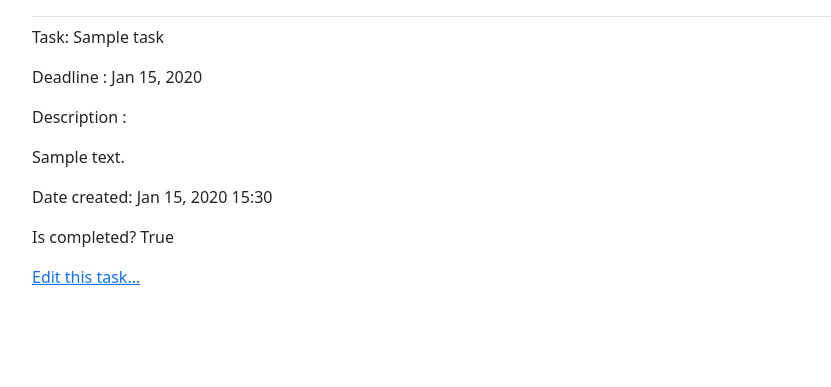
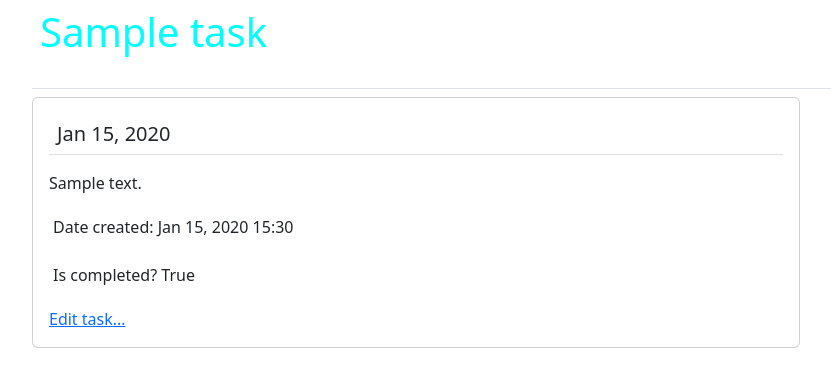
Before and after one commit to Arjunpride15/plannerproject, a Django app: page /tasks/1/ in a window 1280 px wide. Shown: the part 56-443 px from the top of the page, without its empty margins (50-881 px from the left). Run offline with Django 5.2, Linux system fonts and the light colour scheme; a user stored in the database is signed in; tables that the repository leaves empty hold one stand-in row (values such as "Sample post"); some libraries are stand-ins or nearby versions.

Commit message:
Styled task and tasks pages

```diff
--- a/daily_planner/templates/daily_planner/task.html
+++ b/daily_planner/templates/daily_planner/task.html
@@ -1,22 +1,19 @@
 {% extends 'daily_planner/base.html' %}
-
+{% block page_header %}
+<h2 class="aqua-font p-2 display-6">{{  task.title  }}</h2>
+{% endblock page_header %}
 {% block content %}
-
-  <p>Task: {{  task.title  }}</p>
-
-  <p>
-
-    <p>Deadline : {{  task.date|date:'M d, Y'  }}</p>
+<div class="card" style="width: 60vw;">
+  <div class="card-body">
+    <h5 class="card-title p-2 border-bottom">{{  task.date|date:'M d, Y'  }}</h5>
     {% if task.description != "" %}
-    <p>Description : {{  task.description|linebreaks  }}</p>
+    <p class="card-text">{{  task.description|linebreaks  }}</p>
     {% else %}
-    <p>No description has been provided</p>
+    <p class="card-text">No description has been provided</p>
     {% endif %}
-    <p>Date created: {{  task.created_at|date:'M d, Y H:i'}}</p>
-    <p>Is completed? {{  task.is_completed  }}</p>
-
-  </p>
-  <p>
-  <a href="{% url 'daily_planner:edit_task' task.id %}">Edit this task&#x2026;</a>
-  </p>
+    <p class="card-text p-1">Date created: {{  task.created_at|date:'M d, Y H:i'}}</p>
+    <p class="card-text p-1">Is completed? {{  task.is_completed  }}</p>
+    <a href="{% url 'daily_planner:edit_task' task.id %}" class="card-link">Edit task&#x2026;</a>
+  </div>
+</div>
 {% endblock content %}
```
Also changed, not shown: daily_planner/templates/daily_planner/tasks.html (+8 -5 lines).
